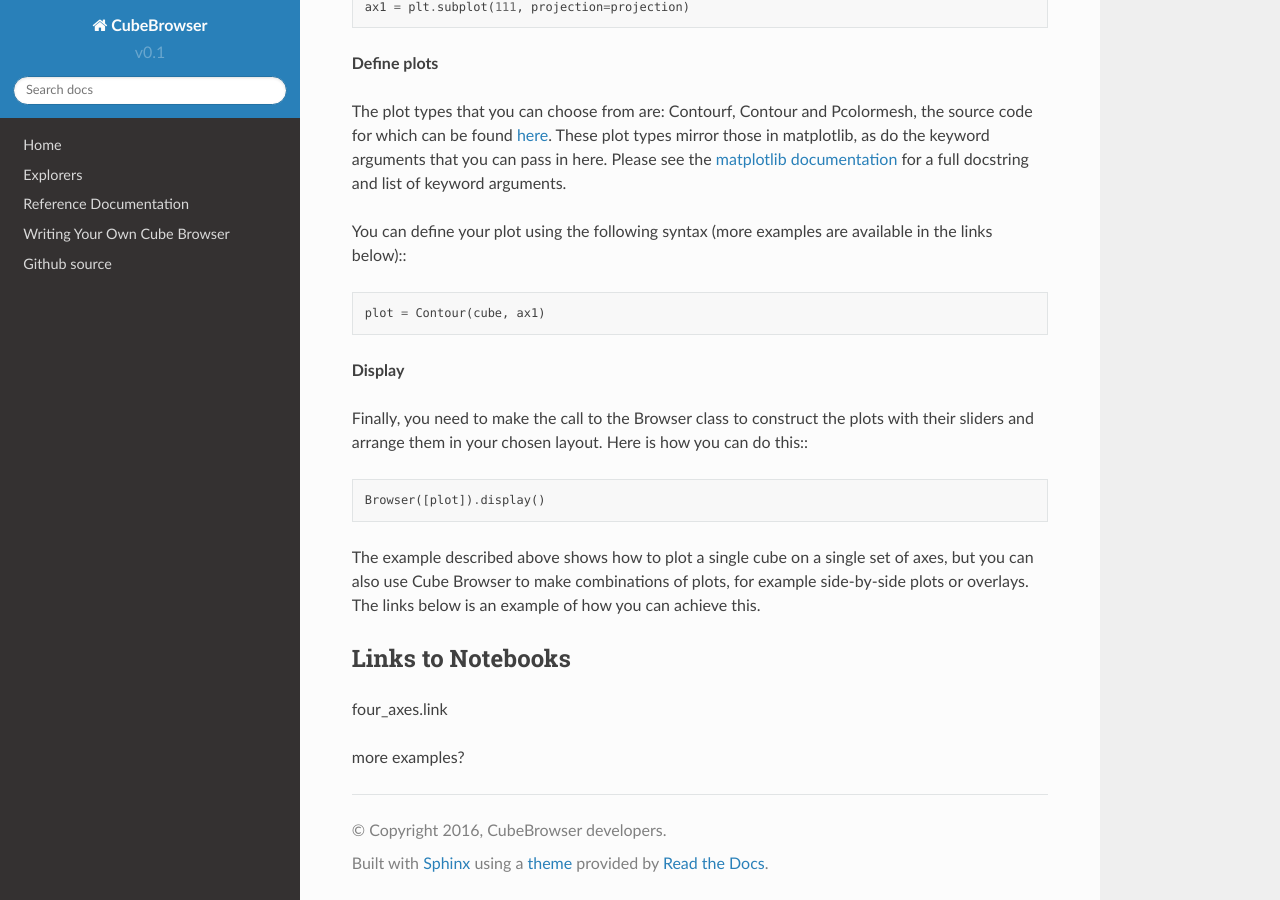
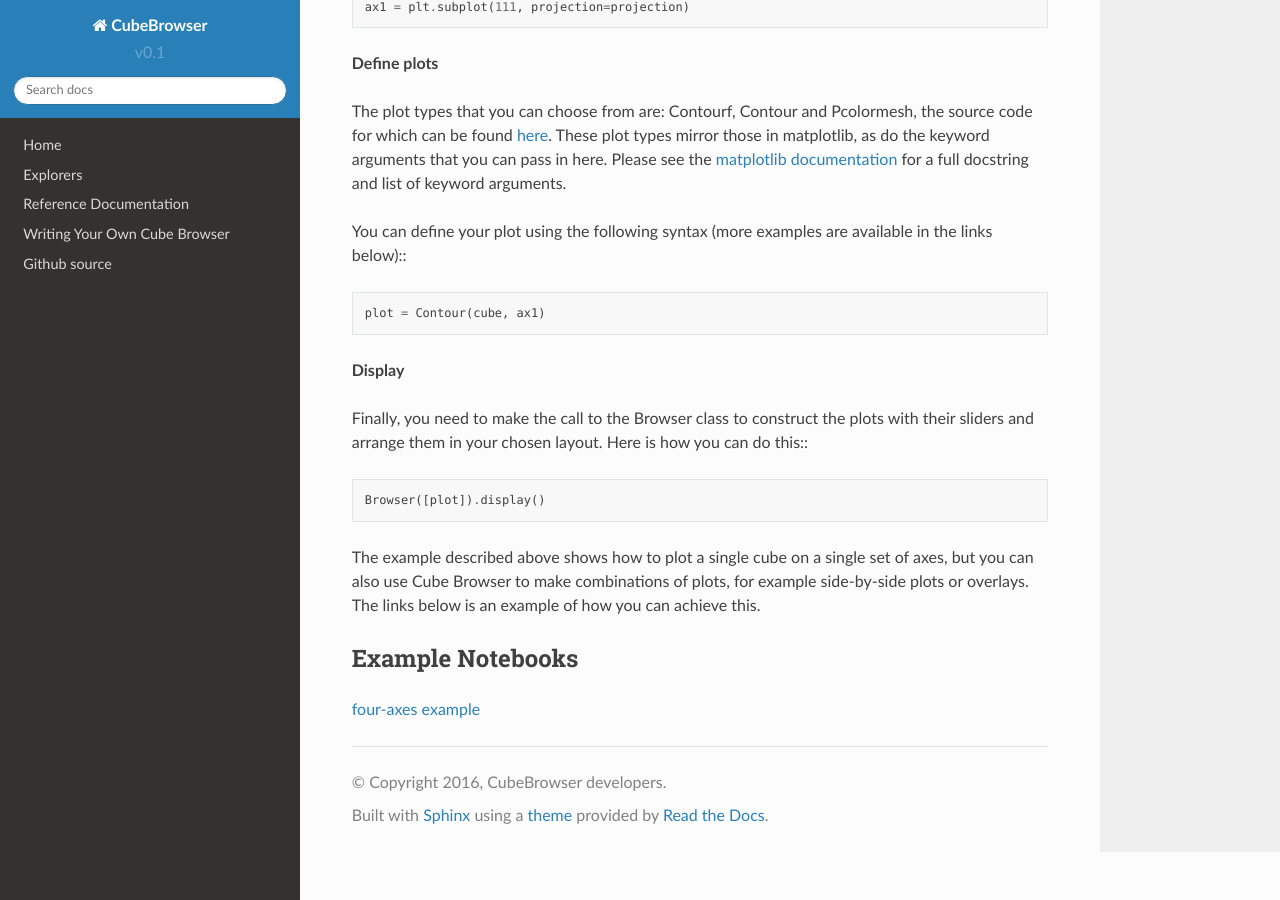
Before and after one commit to SciTools/cube_browser, a Sphinx documentation site: the page built from doc/browsing_cubes/intro.rst, in a window 1280 px wide and 900 px high, scrolled down 823 px. Built offline with Sphinx 7.4.7 and the Read the Docs theme 2.0.0, drawn with Linux system fonts in a browser that asks for light colours; pages that are not in the unit, such as notebooks, are missing from menus.

Commit message:
static link added

```diff
--- a/doc/browsing_cubes/intro.rst
+++ b/doc/browsing_cubes/intro.rst
@@ -46,9 +46,7 @@ The example described above shows how to plot a single cube on a single set of a
 The links below is an example of how you can achieve this.
 
 
-Links to Notebooks
-------------------
+Example Notebooks
+-----------------
 
-four_axes.link
-
-more examples?
+`four-axes example <https://nbviewer.jupyter.org/urls/gist.githubusercontent.com/corinnebosley/2fbc9fcb329a2459d926c82eb94386b4/raw/785b92e590788d87425bac63ac4b13efbe14f1e1/four_axes.ipynb>`_
```
